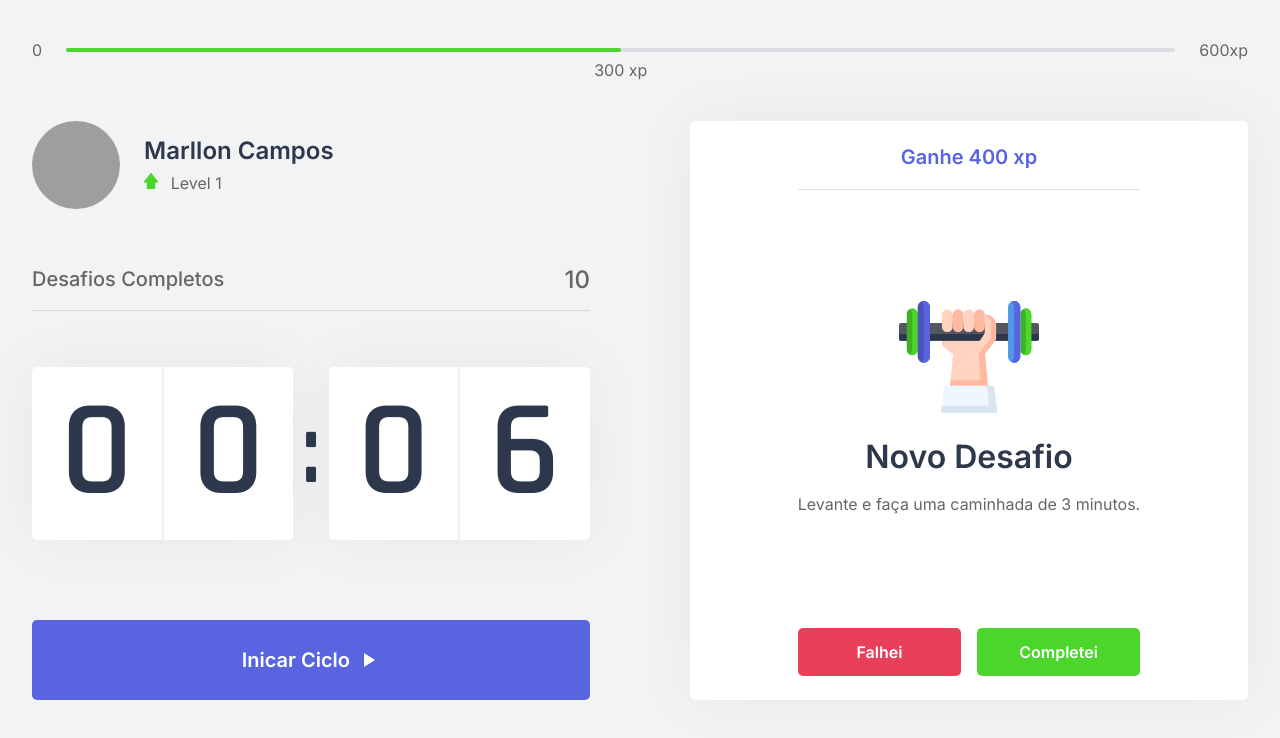
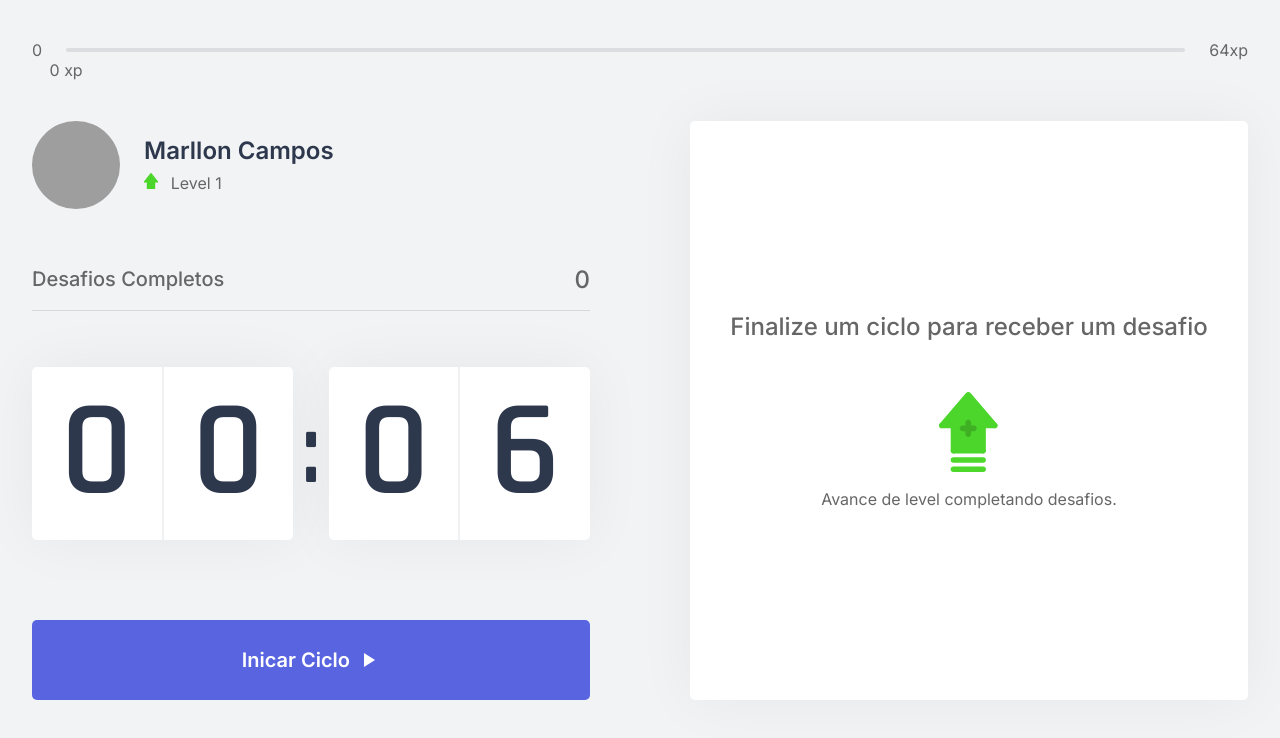
Before and after one commit to MarllonCampos/nlw-nextJs-FrontEnd, a Next.js app: page / in a window 1280 px wide. Shown: the top 738 px of the page. Built offline with nearby package versions, Linux system fonts and the light colour scheme; grey boxes are pictures that could not be loaded.

Commit message:
Criado arquivo json que contem os desafios que podem ser feitos Criado contexto para os desafios completos Arrumado a experience bar para funcionar de acordo com a porcentagem Criado contexto para alterar a contagem de desafios concluidos

```diff
--- /dev/null
+++ b/challenges.json
@@ -0,0 +1,62 @@
+[
+    {
+      "type": "body",
+      "description": "Estique um de seus braços com a palma da mão virada para frente e puxe os dedos para cima por 10 segundos por mão.",
+      "amount": 80
+    },
+    {
+      "type": "body",
+      "description": "Estique seu braço contra o peito e puxe-o utilizando o outro braço por 10 segundos por braço.",
+      "amount": 60
+    },
+    {
+      "type": "body",
+      "description": "Puxe seu pescoço com a ajuda da mão para a direita e para a esquerda, permanecendo na posição por alguns segundos.",
+      "amount": 70
+    },
+    {
+      "type": "body",
+      "description": "Com as duas mãos na parte de trás da cabeça, leve-a para baixo, alongando a parte de trás da região.",
+      "amount": 60
+    },
+    {
+      "type": "body",
+      "description": "Cruze as pernas e desça com as mãos esticadas em direção ao chão. Repita o movimento com a outra perna na frente.",
+      "amount": 100
+    },
+    {
+      "type": "body",
+      "description": "Sentado, abra as pernas e tente encostar as palmas das mãos no chão, repita 3 vezes por 5 segundos.",
+      "amount": 80
+    },
+    {
+      "type": "body",
+      "description": "Puxe o joelho de encontro ao peito e segure, troque de perna após 10 segundos.",
+      "amount": 50
+    },
+    {
+      "type": "body",
+      "description": "Sentado, cruze uma perna e incline seu tronco à frente, troque de perna após 10 segundos.",
+      "amount": 80
+    },
+    {
+      "type": "eye",
+      "description": "Sentado, feche os olhos e cubra-os com as palmas da mão durante 2 minutos, depois abra normalmente.",
+      "amount": 90
+    },
+    {
+      "type": "eye",
+      "description": "Em algum ambiente aberto, olhe o mais longe que puder em quatro direções por 3s, mexa apenas os olhos. Repita 3 vezes.",
+      "amount": 140
+    },
+    {
+      "type": "eye",
+      "description": "Usando os polegares, massage a área abaixo das sobrancelhas em movimentos circulares por 15 segundos.",
+      "amount": 70
+    },
+    {
+      "type": "body",
+      "description": "Em pé, gire a cintura o máximo que puder para a esquerda, segure por cinco segundos. Repita para a direita.",
+      "amount": 90
+    }
+  ]
--- a/src/components/ChallengeBox.tsx
+++ b/src/components/ChallengeBox.tsx
@@ -1,24 +1,27 @@
+import { useContext } from 'react';
+import { ChallengesContext } from '../contexts/ChallengesContext';
 import styles from '../styles/components/ChallengeBox.module.css';
 
 export function ChallengeBox() {
-    const hasActiveChallenge = true
+    const {activeChallenge, resetChallenge, challengeUp} = useContext(ChallengesContext)
 
     return (
         <div className={styles.challengeBoxContainer}>
-            { hasActiveChallenge ? (
+            { activeChallenge ? (
                 <div className={styles.challengeActive}>
-                    <header>Ganhe 400 xp</header>
+                    <header>Ganhe {activeChallenge.amount} xp</header>
 
                     <main>
-                        <img src="icons/body.svg" alt="" />
+                        <img src={`icons/${activeChallenge.type}.svg` }alt="" />
                         <strong>Novo Desafio</strong>
-                        <p>Levante e faça uma caminhada de 3 minutos.</p>
+                        <p>{activeChallenge.description}</p>
                     </main>
 
                     <footer>
                         <button
                         type="button"
                         className={styles.challengeFailedButton}
+                        onClick={resetChallenge}
                         >
                             Falhei
                         </button>
@@ -27,6 +30,7 @@
                         <button
                         type="button"
                         className={styles.challengeSucceededButton}
+                        onClick={challengeUp}
                         >
                             Completei
                         </button>
--- a/src/components/CompletedChallenges.tsx
+++ b/src/components/CompletedChallenges.tsx
@@ -1,10 +1,13 @@
+import { useContext } from 'react'
+import { ChallengesContext } from '../contexts/ChallengesContext'
 import styles from '../styles/components/CompletedChallenges.module.css'
 
 export function CompletedChallenges() {
+    const {challengesCompleteted} = useContext(ChallengesContext)
     return (
         <div className={styles.completedChallengesContainer}>
             <span>Desafios Completos</span>
-            <span>10</span>
+            <span>{challengesCompleteted}</span>
         </div>
     )
 }
--- a/src/components/Experience.tsx
+++ b/src/components/Experience.tsx
@@ -1,15 +1,20 @@
+import { useContext } from 'react';
+import { ChallengesContext } from '../contexts/ChallengesContext';
 import styles from '../styles/components/ExperienceBar.module.css';
 
 export function ExperienceBar() {
+    const { currentExperience, experienceToNextLevel } = useContext(ChallengesContext)
+    const percentToNextLevel = Math.round(currentExperience * 100) / experienceToNextLevel
     return (
         <header className={styles.experienceBar}>
             <span>0</span>
             <div>
-                <div style={{width:'50%'}}    />
-                <span className={styles.currentExperience} style={{left:'50%'}}>300 xp</span>
+                <div style={{width:`${percentToNextLevel}%`}}    />
+                <span className={styles.currentExperience}
+                style={{left:`${percentToNextLevel}%`}}>{currentExperience} xp</span>
             </div>
-            <span>600xp</span>
+            <span>{experienceToNextLevel}xp</span>
 
-        </header>
+        </header >
     )
 }
--- a/src/contexts/ChallengesContext.tsx
+++ b/src/contexts/ChallengesContext.tsx
@@ -1,5 +1,11 @@
 import { createContext, useState, ReactNode } from 'react';
+import challenges from '../../challenges.json';
 
+interface Challenge {
+    type:'body'| 'eye';
+    description: string;
+    amount: number;
+}
 
 interface ChallengesContextData {
     level: number;
@@ -7,6 +13,10 @@
     currentExperience: number;
     challengesCompleteted: number;
     startNewChallenge: () => void;
+    activeChallenge: Challenge;
+    resetChallenge: () => void;
+    experienceToNextLevel: number;
+    challengeUp: () => void;
 
 }
 
@@ -22,12 +32,25 @@
     const [currentExperience, setCurrentExperience] = useState(0);
     const [challengesCompleteted, setChallengesCompleteted] = useState(0);
 
+    const [activeChallenge,setActiveChallenge] = useState(null)
+    const experienceToNextLevel = Math.pow((level + 1) * 4, 2)
     function levelUp() {
         setLevel(level + 1)
     }
 
     function startNewChallenge() {
-        console.log('New Challenge')
+        const randomChallengeIndex = Math.floor(Math.random() * challenges.length)
+        const challenge = challenges[randomChallengeIndex]
+
+        setActiveChallenge(challenge)
+    }
+
+    function resetChallenge(){
+        setActiveChallenge(null)
+    }
+    function challengeUp(){
+        setChallengesCompleteted(challengesCompleteted + 1)
+        resetChallenge();
     }
 
     return (
@@ -37,7 +60,12 @@
                 levelUp,
                 currentExperience,
                 challengesCompleteted,
-                startNewChallenge
+                startNewChallenge,
+                activeChallenge,
+                resetChallenge,
+                experienceToNextLevel,
+                challengeUp
+
             }}>
             {children}
         </ChallengesContext.Provider>
```
